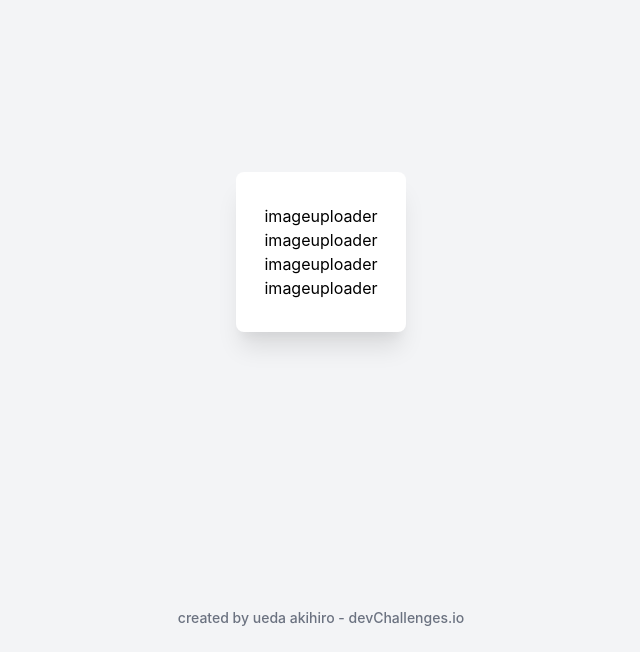
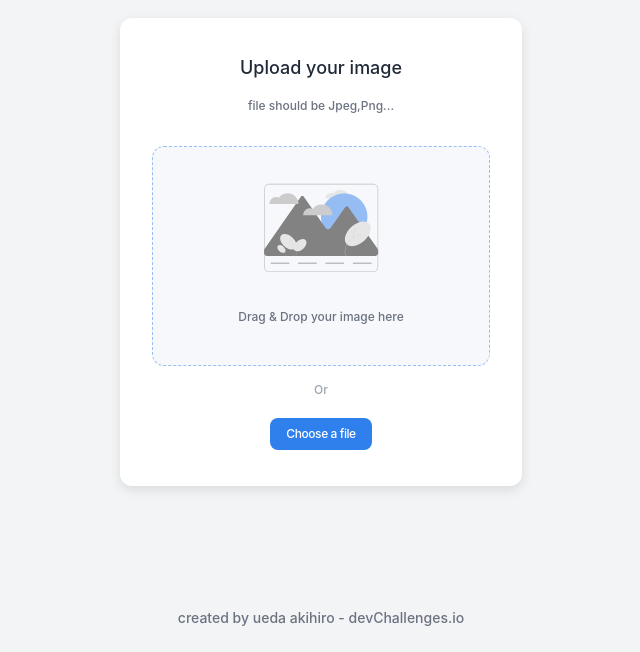
Before and after one commit to UedaA0816/image-uploader-frontend, a React (Create React App) app: page / in a window 1280 px wide. Shown: the part 148-800 px from the top of the page, without its empty margins (319-959 px from the left). Built offline with nearby package versions, Linux system fonts and the light colour scheme.

Commit message:
add image select screen

```diff
--- a/package.json
+++ b/package.json
@@ -11,10 +11,12 @@
     "@types/node": "^12.0.0",
     "@types/react": "^17.0.0",
     "@types/react-dom": "^17.0.0",
+    "@types/styled-components": "^5.1.12",
     "react": "^17.0.2",
     "react-dom": "^17.0.2",
     "react-scripts": "4.0.3",
     "recoil": "^0.4.0",
+    "styled-components": "^5.3.1",
     "typescript": "^4.1.2",
     "web-vitals": "^1.0.1"
   },
--- a/src/atoms/TitleAtom.ts
+++ /dev/null
@@ -1,6 +0,0 @@
-import { atom } from "recoil";
-
-export const titleState = atom<string>({
-  key:"title",
-  default:"defaultTitle"
-})
--- /dev/null
+++ b/src/components/ImageButton.tsx
@@ -0,0 +1,13 @@
+import styled from 'styled-components';
+
+export const ImageButton = styled.button`
+background: #2F80ED;
+border-radius: 8px;
+padding:8px 16px;
+color:#FFF;
+font-weight: 500;
+font-size: 12px;
+line-height: 16px;
+text-align: center;
+letter-spacing: -0.035em;
+`
--- /dev/null
+++ b/src/components/ImageContainer.tsx
@@ -0,0 +1,8 @@
+import styled from 'styled-components';
+
+export const ImageContainer = styled.div`
+background: #FFFFFF;
+box-shadow: 0px 4px 12px rgba(0, 0, 0, 0.1);
+border-radius: 12px;
+padding:36px 32px;
+`
--- /dev/null
+++ b/src/components/ImageDragAndDrop.tsx
@@ -0,0 +1,43 @@
+import { useState } from 'react';
+import styled from 'styled-components';
+import Image from "./../assets/image.svg"
+
+type ImageDragAndDropProps = {onDrop:React.DragEventHandler<HTMLDivElement>}
+
+export const ImageDragAndDrop:React.VFC<ImageDragAndDropProps> = ({onDrop})=>{
+  const [isOver , setOver] = useState(false)
+  const dropHandler:React.DragEventHandler<HTMLDivElement> = (e)=>{
+    e.stopPropagation()
+    e.preventDefault()
+    setOver(false)
+    onDrop(e)
+  }
+  const dropOverHandler:React.DragEventHandler<HTMLDivElement> = (e)=>{
+    e.stopPropagation()
+    e.preventDefault()
+    setOver(true)
+  }
+  const dropLeaveHandler:React.DragEventHandler<HTMLDivElement> = (e)=>{
+    e.stopPropagation()
+    e.preventDefault()
+    setOver(false)
+  }
+  return (
+  <DIV onDrop={dropHandler} onDragOver={dropOverHandler} onDragLeave={dropLeaveHandler} style={isOver?{"backgroundColor":"#d1dbea"}:{}}>
+    <img className="m-auto" src={Image} alt="" />
+    <p className="text-xs font-medium text-gray-500 mt-9">Drag &amp; Drop your image here</p>
+  </DIV>
+  )
+}
+
+const DIV = styled.div`
+width:338px;
+background: #F6F8FB;
+border: 1px dashed #97BEF4;
+box-sizing: border-box;
+border-radius: 12px;
+padding-top:36px;
+padding-bottom:40px;
+text-align:center;
+transition:background-color .3s
+`
--- /dev/null
+++ b/src/components/ImageForm.tsx
@@ -0,0 +1,43 @@
+import React, { useRef } from "react";
+import { ImageButton } from "./ImageButton";
+import { ImageContainer } from "./ImageContainer";
+import { ImageDragAndDrop } from "./ImageDragAndDrop";
+
+type ImageFormProps = {
+  imageSelectHandler:(file:File)=>void
+}
+
+export const ImageForm:React.VFC<ImageFormProps> = ({imageSelectHandler})=>{
+
+  const inputElement = useRef<HTMLInputElement|null>(null)
+
+  const buttonHandler:React.MouseEventHandler<HTMLButtonElement> = (e)=>{
+    if(inputElement.current) inputElement.current.click()
+  }
+
+  const selectHandler:React.ChangeEventHandler<HTMLInputElement> = (e)=>{
+    if(e.target.files){
+      const file = e.target.files[0]
+      imageSelectHandler(file)
+    }
+  }
+  const dropHandler:React.DragEventHandler<HTMLDivElement> = (e)=>{
+    if(e.dataTransfer.files){
+      const file = e.dataTransfer.files[0]
+      imageSelectHandler(file)
+    }
+  }
+
+  return (
+    <ImageContainer>
+      <h1 className="text-center text-lg font-medium text-gray-800">Upload your image</h1>
+      <p className="text-center text-xs font-medium text-gray-500 mt-4 mb-8">file should be Jpeg,Png...</p>
+      <ImageDragAndDrop onDrop={dropHandler}></ImageDragAndDrop>
+      <p className="text-center text-xs font-medium text-gray-400 mt-4">Or</p>
+      <div className="text-center mt-5">
+        <ImageButton onClick={buttonHandler}>Choose a file</ImageButton>
+      </div>
+      <input ref={inputElement} onChange={selectHandler} type="file" className="hidden" />
+    </ImageContainer>
+  )
+}
--- a/src/components/ImageUploader.tsx
+++ b/src/components/ImageUploader.tsx
@@ -1,12 +1,13 @@
 import React from "react";
+import { ImageForm } from "./ImageForm";
 
 export const ImageUploader:React.VFC = ()=>{
+  const imageSelectHandler = (file:File)=>{
+    console.log(file)
+  }
   return (
-    <div className="bg-white shadow-xl rounded-lg px-7 py-8">
-      imageuploader<br/>
-      imageuploader<br/>
-      imageuploader<br/>
-      imageuploader<br/>
-    </div>
+    <>
+      <ImageForm imageSelectHandler={imageSelectHandler} />
+    </>
   )
 }
```
Also changed, not shown: src/assets/image.svg (added), 1 other file (tests, documents, lock files or other folders).
